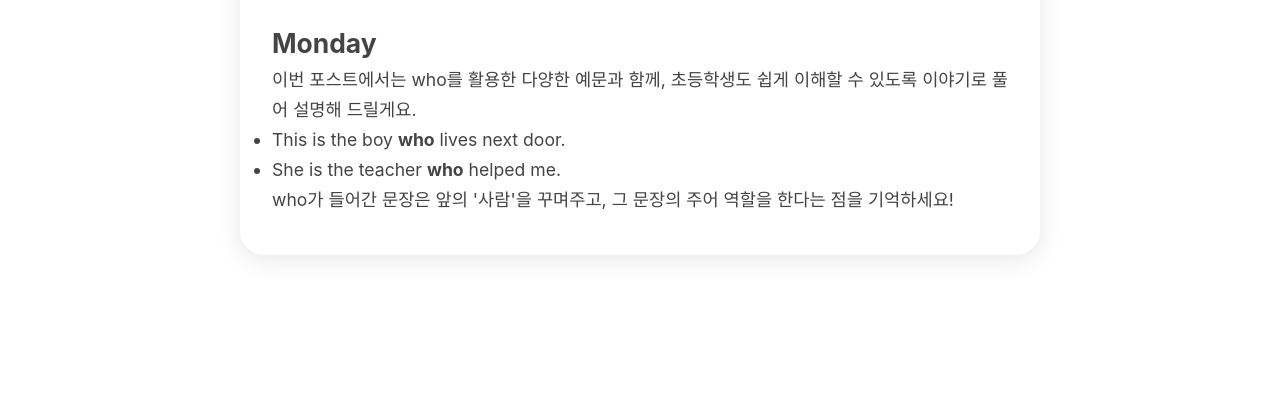
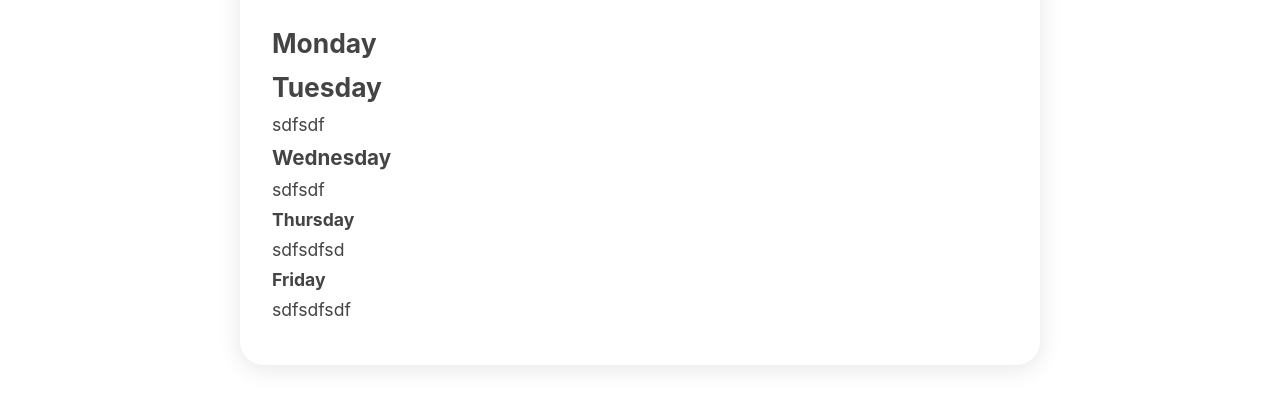
Before and after one commit to yoonie1005/Yoonseo-portfolio, a plain HTML site: page post1.html in a window 1280 px wide. Shown: the part 289-696 px from the top of the page. Drawn offline with Linux system fonts and the light colour scheme.

Commit message:
revised post to term 2

```diff
--- a/post1.html
+++ b/post1.html
@@ -3,7 +3,7 @@
 <head>
     <meta charset="UTF-8">
     <meta name="viewport" content="width=device-width, initial-scale=1.0">
-    <title>이야기로 배우는 초등 영어문법 주격 관계대명사 who 문장 - moon</title>
+    <title>Week1</title>
     <link rel="stylesheet" href="styles.css">
 </head>
 <body>
@@ -34,13 +34,17 @@
             <img src="sample-thumb.png" alt="썸네일" class="post-thumb">
             <div class="post-content">
                 <h1>Monday</h1>
-                <p>이번 포스트에서는 who를 활용한 다양한 예문과 함께, 초등학생도 쉽게 이해할 수 있도록 이야기로 풀어 설명해 드릴게요.</p>
-                <ul>
-                    <li>This is the boy <b>who</b> lives next door.</li>
-                    <li>She is the teacher <b>who</b> helped me.</li>
-                </ul>
-                <p>who가 들어간 문장은 앞의 '사람'을 꾸며주고, 그 문장의 주어 역할을 한다는 점을 기억하세요!</p>
+                <p></p>
+                <h2>Tuesday</h2>
+                <p>sdfsdf</p>
+                <h3>Wednesday</h3>
+                <p>sdfsdf</p>
+                <h4>Thursday</h4>
+                <p>sdfsdfsd</p>
+                <h4>Friday</h4>
+                <p>sdfsdfsdf</p>
             </div>
+
         </article>
     </main>
 </body>
```
Also changed, not shown: mds.html (+6 -5 lines).
